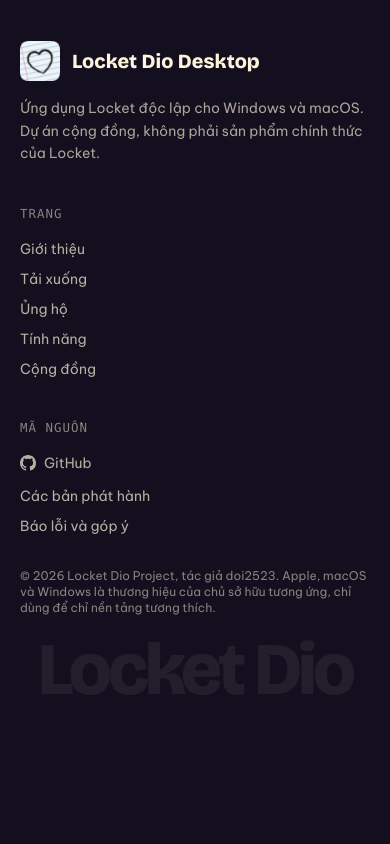
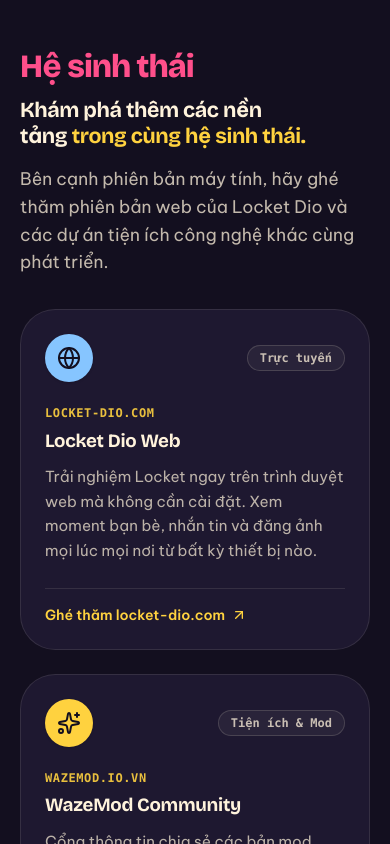
Before and after one commit to doi2523/Locket-Desktop, a React (Vite) app in the folder apps/website/: page / in a window 390 px wide. Shown: the part 8700-9544 px from the top of the page. Before the commit the page ends 9399 px from the top, so only its background shows below. Built offline with nearby package versions, Linux system fonts and the light colour scheme; no server answers.

Commit message:
feat: add EcosystemSection component and integrate into website

```diff
--- a/apps/website/src/App.tsx
+++ b/apps/website/src/App.tsx
@@ -6,6 +6,7 @@ import { HeroSection } from '@/components/sections/HeroSection';
 import { AboutSection } from '@/components/sections/AboutSection';
 import { FeaturesSection } from '@/components/sections/FeaturesSection';
 import { CommunitySection } from '@/components/sections/CommunitySection';
+import { EcosystemSection } from '@/components/sections/EcosystemSection';
 import { DownloadSection } from '@/components/sections/DownloadSection';
 import { SupportSection } from '@/components/sections/SupportSection';
 import { FALLBACK_DATA, getDownloadData } from '@/services/downloadService';
@@ -80,6 +81,7 @@ export default function App() {
         <SupportSection />
         <FeaturesSection />
         <CommunitySection />
+        <EcosystemSection />
       </main>
 
       {!introDone && <Intro onDone={() => setIntroDone(true)} />}
--- a/apps/website/src/components/layout/Footer.tsx
+++ b/apps/website/src/components/layout/Footer.tsx
@@ -25,6 +25,7 @@ export const Footer: React.FC = () => (
           <li><a href="#support" className={link}>Ủng hộ</a></li>
           <li><a href="#features" className={link}>Tính năng</a></li>
           <li><a href="#community" className={link}>Cộng đồng</a></li>
+          <li><a href="#ecosystem" className={link}>Hệ sinh thái</a></li>
         </ul>
       </nav>
 
--- /dev/null
+++ b/apps/website/src/components/sections/EcosystemSection.tsx
@@ -0,0 +1,98 @@
+import * as React from 'react';
+import { ArrowUpRight, Globe, Sparkles } from 'lucide-react';
+
+interface EcosystemItem {
+  title: string;
+  domain: string;
+  href: string;
+  desc: string;
+  tag: string;
+  icon: typeof Globe;
+  chip: string;
+  badge: string;
+}
+
+const ITEMS: EcosystemItem[] = [
+  {
+    title: 'Locket Dio Web',
+    domain: 'locket-dio.com',
+    href: 'https://locket-dio.com',
+    desc: 'Trải nghiệm Locket ngay trên trình duyệt web mà không cần cài đặt. Xem moment bạn bè, nhắn tin và đăng ảnh mọi lúc mọi nơi từ bất kỳ thiết bị nào.',
+    tag: 'Bản Web trực tuyến',
+    icon: Globe,
+    chip: 'bg-sky',
+    badge: 'Trực tuyến',
+  },
+  {
+    title: 'WazeMod Community',
+    domain: 'wazemod.io.vn',
+    href: 'https://wazemod.io.vn',
+    desc: 'Cổng thông tin chia sẻ các bản mod, ứng dụng tùy biến độc đáo và tiện ích công nghệ chất lượng cao được tối ưu hóa cho cộng đồng.',
+    tag: 'Kho ứng dụng & Tiện ích',
+    icon: Sparkles,
+    chip: 'bg-butter',
+    badge: 'Tiện ích & Mod',
+  },
+];
+
+export const EcosystemSection: React.FC = () => (
+  <section id="ecosystem" aria-labelledby="ecosystem-title" className="relative z-10 pb-16 pt-10 sm:pb-20 sm:pt-14">
+    <div className="mx-auto max-w-7xl px-5 sm:px-8">
+      <div className="reveal max-w-3xl">
+        <h2 id="ecosystem-title" className="t-h2 text-heart">
+          Hệ sinh thái
+        </h2>
+        <p className="t-sub mt-3 text-paper">
+          Khám phá thêm các nền tảng <span className="text-butter">trong cùng hệ sinh thái.</span>
+        </p>
+        <p className="t-lead mt-4 text-paper/75">
+          Bên cạnh phiên bản máy tính, hãy ghé thăm phiên bản web của Locket Dio và các dự án tiện ích công nghệ khác cùng phát triển.
+        </p>
+      </div>
+
+      <div className="mt-8 grid gap-6 sm:mt-10 md:grid-cols-2">
+        {ITEMS.map((item, i) => {
+          const Icon = item.icon;
+          return (
+            <a
+              key={item.domain}
+              href={item.href}
+              target="_blank"
+              rel="noreferrer"
+              className="reveal group relative flex flex-col justify-between rounded-3xl border border-paper/10 bg-ink-2 p-6 sm:p-8 transition-all duration-300 hover:-translate-y-1.5 hover:border-paper/30 hover:shadow-xl hover:shadow-black/25"
+              style={{ '--d': `${i * 0.1}s` } as React.CSSProperties}
+            >
+              <div className="space-y-4">
+                <div className="flex items-center justify-between">
+                  <span className={`inline-flex size-12 items-center justify-center rounded-2xl text-ink shadow-sm ${item.chip}`}>
+                    <Icon className="size-6" aria-hidden="true" />
+                  </span>
+                  <span className="rounded-full border border-paper/15 bg-paper/5 px-3 py-1 font-mono text-xs font-semibold text-paper/75">
+                    {item.badge}
+                  </span>
+                </div>
+
+                <div>
+                  <span className="font-mono text-xs font-bold uppercase tracking-wider text-butter/90">
+                    {item.domain}
+                  </span>
+                  <h3 className="t-h3 mt-1 text-paper transition-colors group-hover:text-butter">
+                    {item.title}
+                  </h3>
+                  <p className="mt-3 text-[0.95rem] leading-relaxed text-paper/70">
+                    {item.desc}
+                  </p>
+                </div>
+              </div>
+
+              <div className="mt-6 flex items-center gap-1.5 border-t border-paper/10 pt-4 text-sm font-semibold text-butter transition-colors group-hover:text-paper">
+                <span>Ghé thăm {item.domain}</span>
+                <ArrowUpRight className="size-4 transition-transform duration-200 group-hover:-translate-y-0.5 group-hover:translate-x-0.5" aria-hidden="true" />
+              </div>
+            </a>
+          );
+        })}
+      </div>
+    </div>
+  </section>
+);
```
